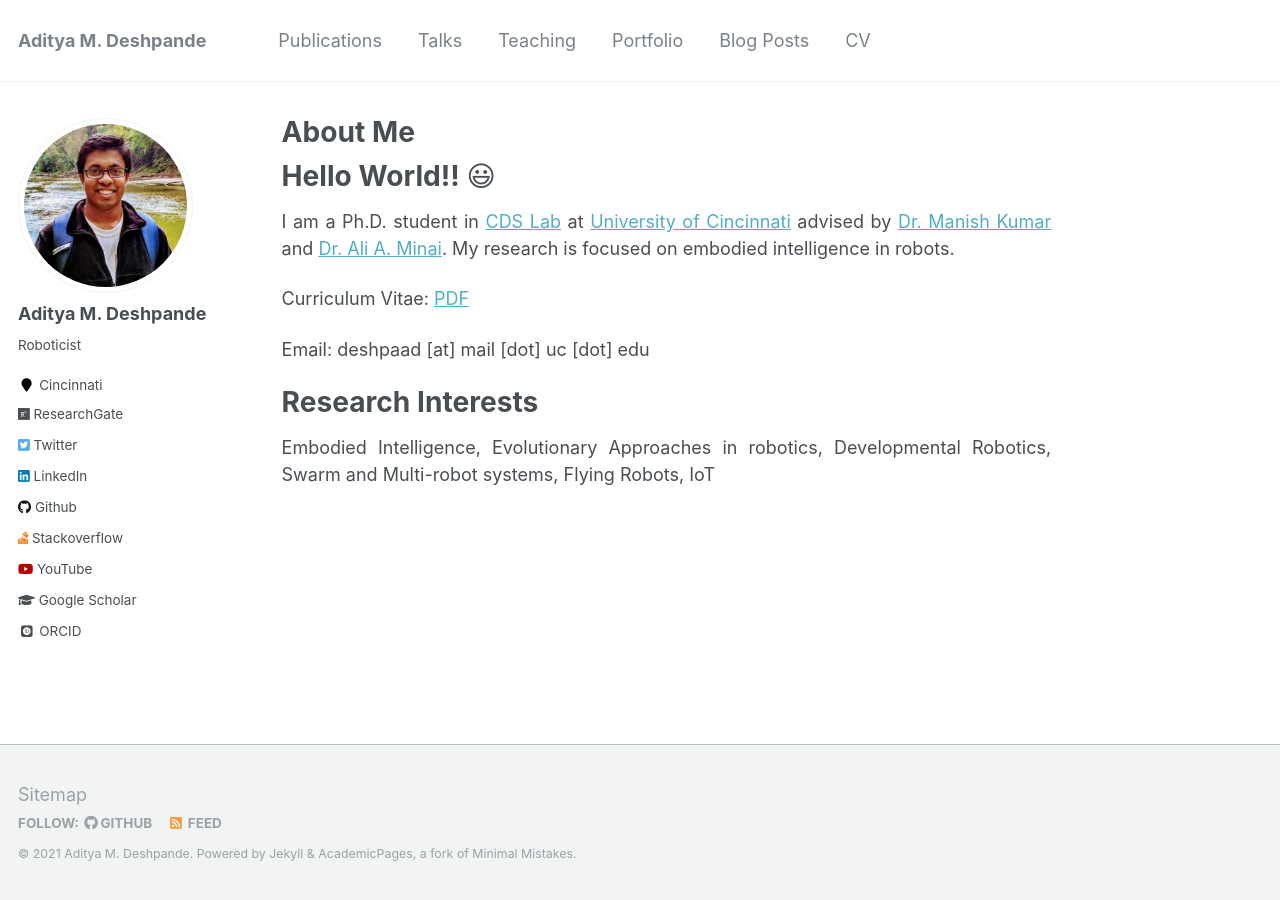
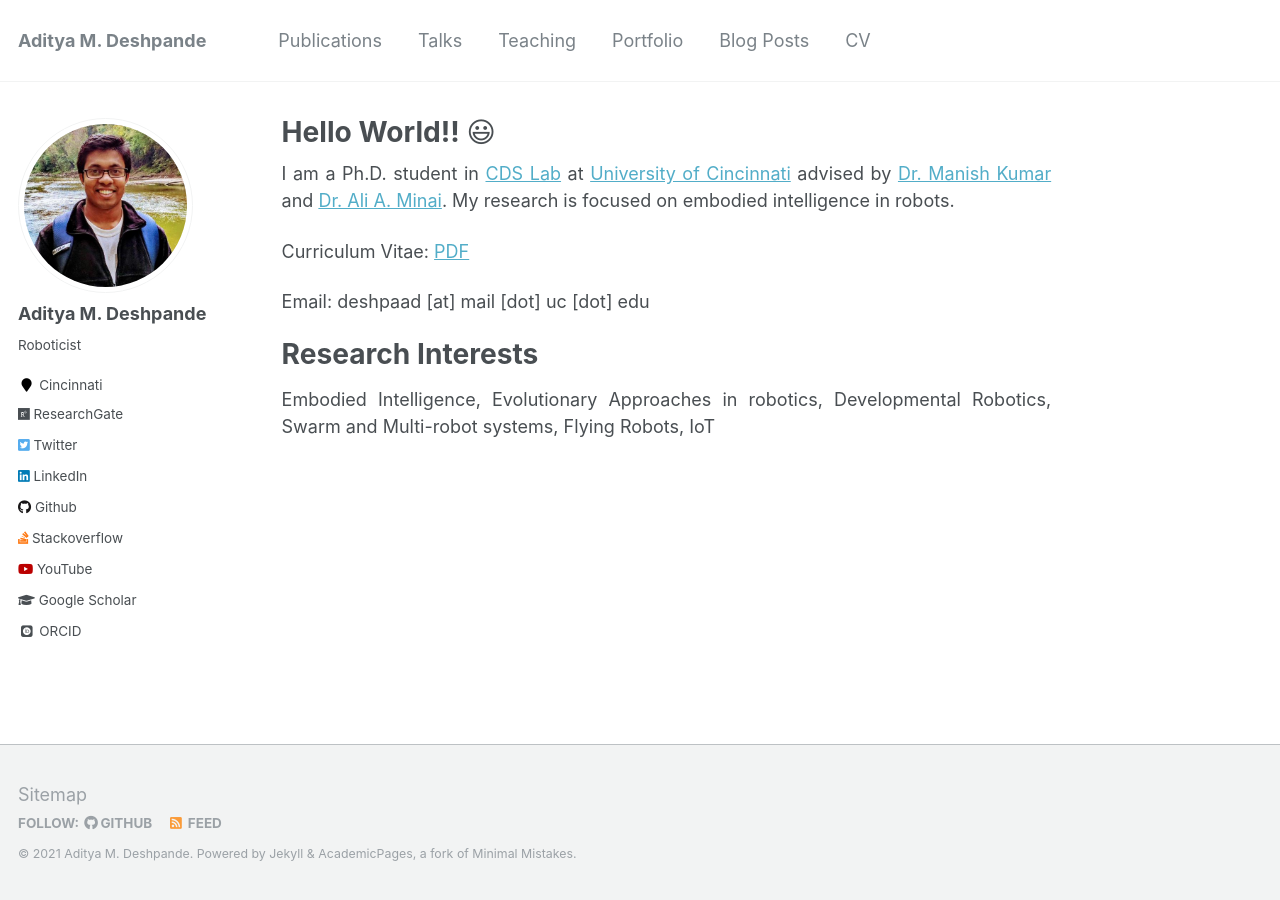
Before and after one commit to adipandas/adipandas.github.io, a Jekyll site: the page built from _pages/about.md, in a window 1280 px wide. Built offline with Jekyll 4.4.1, drawn with Linux system fonts in a browser that asks for light colours; emoji names are drawn with the system emoji font; some web fonts are replaced.

Commit message:
Update about.md

```diff
--- a/_pages/about.md
+++ b/_pages/about.md
@@ -1,15 +1,13 @@
 ---
 permalink: /
-title: "About Me"
-excerpt: "About me"
+title: "Hello World!! :smiley:"
+excerpt: "---"
 author_profile: true
 redirect_from:
   - /about/
   - /about.html
 ---
 
-Hello World!! :smiley:
-======
 I am a Ph.D. student in [CDS Lab](https://ceas.uc.edu/research/centers-labs/cooperative-distributed-systems-lab.html) at [University of Cincinnati](https://www.uc.edu/) advised by [Dr. Manish Kumar](https://researchdirectory.uc.edu/p/kumarmu) and [Dr. Ali A. Minai](https://eecs.ceas.uc.edu/~aminai/). My research is focused on embodied intelligence in robots.
 
 Curriculum Vitae: [PDF](https://adipandas.github.io/files/aditya-cv-web.pdf)
```
